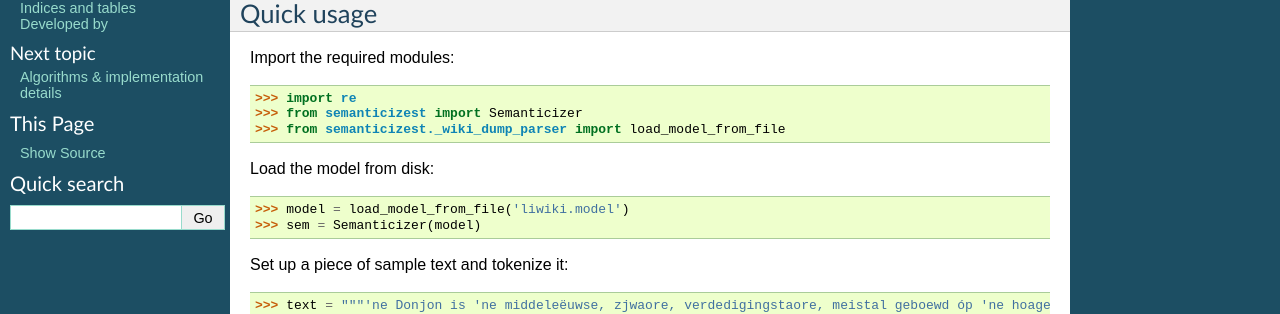
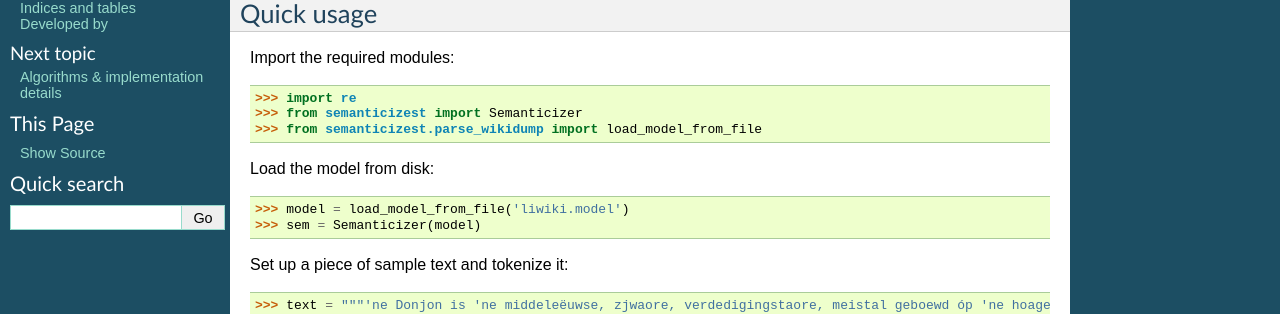
Before and after one commit to semanticize/semanticizest, a Sphinx documentation site: the page built from doc/index.rst, in a window 1280 px wide. Shown: the part 138-452 px from the top of the page. Built offline with Sphinx 7.4.7, drawn with Linux system fonts in a browser that asks for light colours; formulas are drawn with MathJax 3.

Commit message:
fix import in docs

```diff
--- a/doc/index.rst
+++ b/doc/index.rst
@@ -20,7 +20,7 @@ Import the required modules::
 
     >>> import re
     >>> from semanticizest import Semanticizer
-    >>> from semanticizest._wiki_dump_parser import load_model_from_file
+    >>> from semanticizest.parse_wikidump import load_model_from_file
 
 Load the model from disk::
 
```
